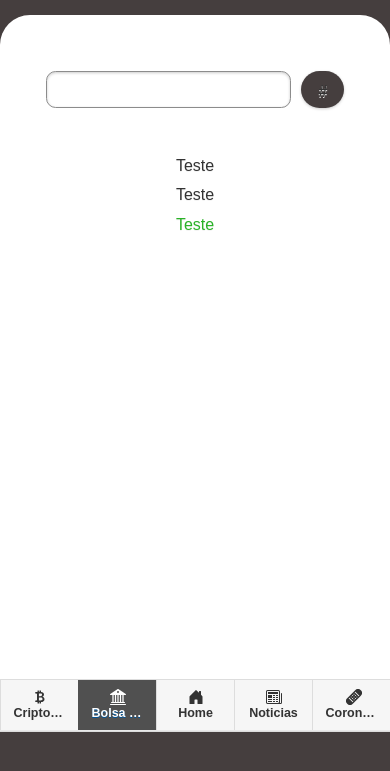
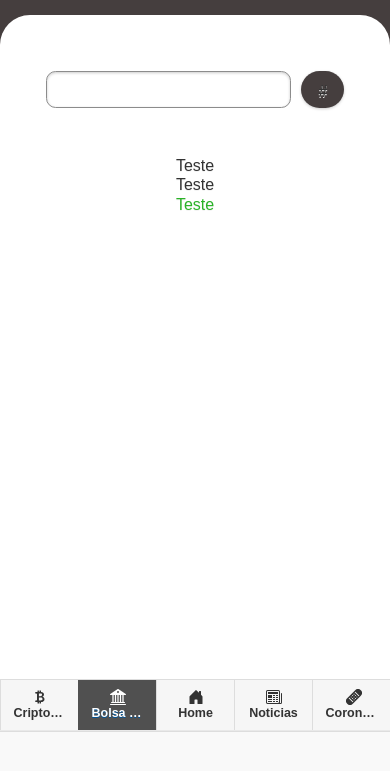
Before and after one commit to MarcioRK/FinanceMarketData, a website: page FinanceMarketData/www/html/BolsaDeValores.html in a window 390 px wide. Shown: the part 113-884 px from the top of the page. After the commit the page ends 844 px from the top, so only its background shows below. Drawn offline with nearby package versions, Linux system fonts and the light colour scheme.

Commit message:
correção bug tela

```diff
--- a/FinanceMarketData/www/css/BolsaDeValores.css
+++ b/FinanceMarketData/www/css/BolsaDeValores.css
@@ -30,8 +30,6 @@
     width: fit-content;
     align-self: center;
     margin: 0;
-    padding: 0;
-    margin-bottom: 10px;
     font-family: 'Red Hat Text', sans-serif;
 }
 
--- a/FinanceMarketData/www/css/header.css
+++ b/FinanceMarketData/www/css/header.css
@@ -10,10 +10,11 @@
 
 .pageHeaderBackground {
     background-color: #453E3E;
+    height: 100vh;
 }
 
 #Tela {
-    height: 100vh;
+    height: 100%;
 }
 
 #Titulo {
@@ -22,6 +23,7 @@
     font-size: 36px;
     padding-top: 1.4em;
     font-weight: 400;
+
 }
 
 #Conteudo {
@@ -30,3 +32,7 @@
     border-top-right-radius: 30px;
     flex-grow: 1;
 }
+
+#nav{
+    height: 5vh;
+}
--- a/FinanceMarketData/www/html/BolsaDeValores.html
+++ b/FinanceMarketData/www/html/BolsaDeValores.html
@@ -53,7 +53,7 @@
 
         <!-- NavBar -->
         <div data-role="footer" style="overflow:hidden;" data-position="fixed">
-            <div data-role="navbar">
+            <div data-role="navbar" id="nav">
                 <ul>
                     <li>
                         <a href="Criptomoedas.html" data-transition="slidefade" data-direction="reverse">
```
